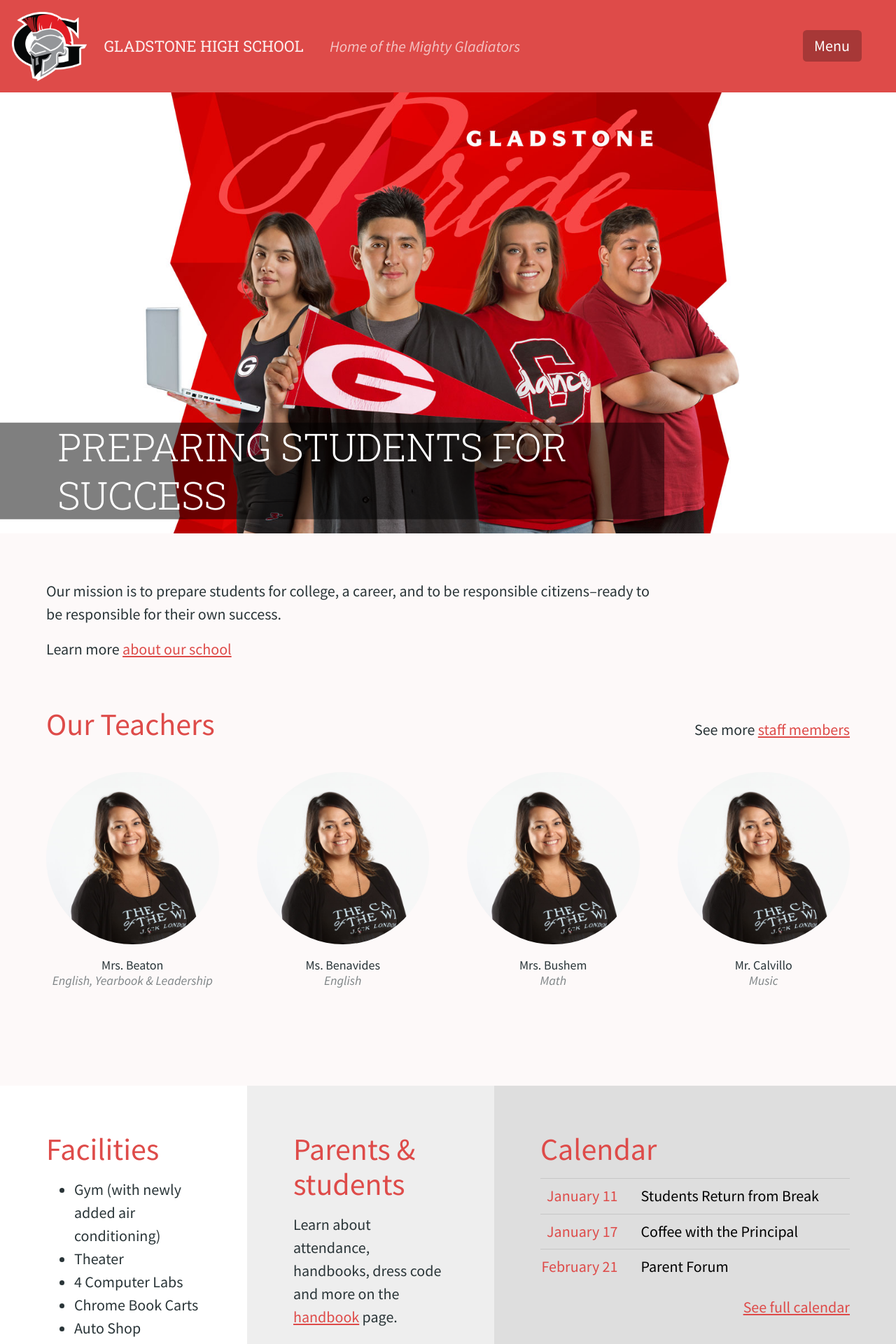
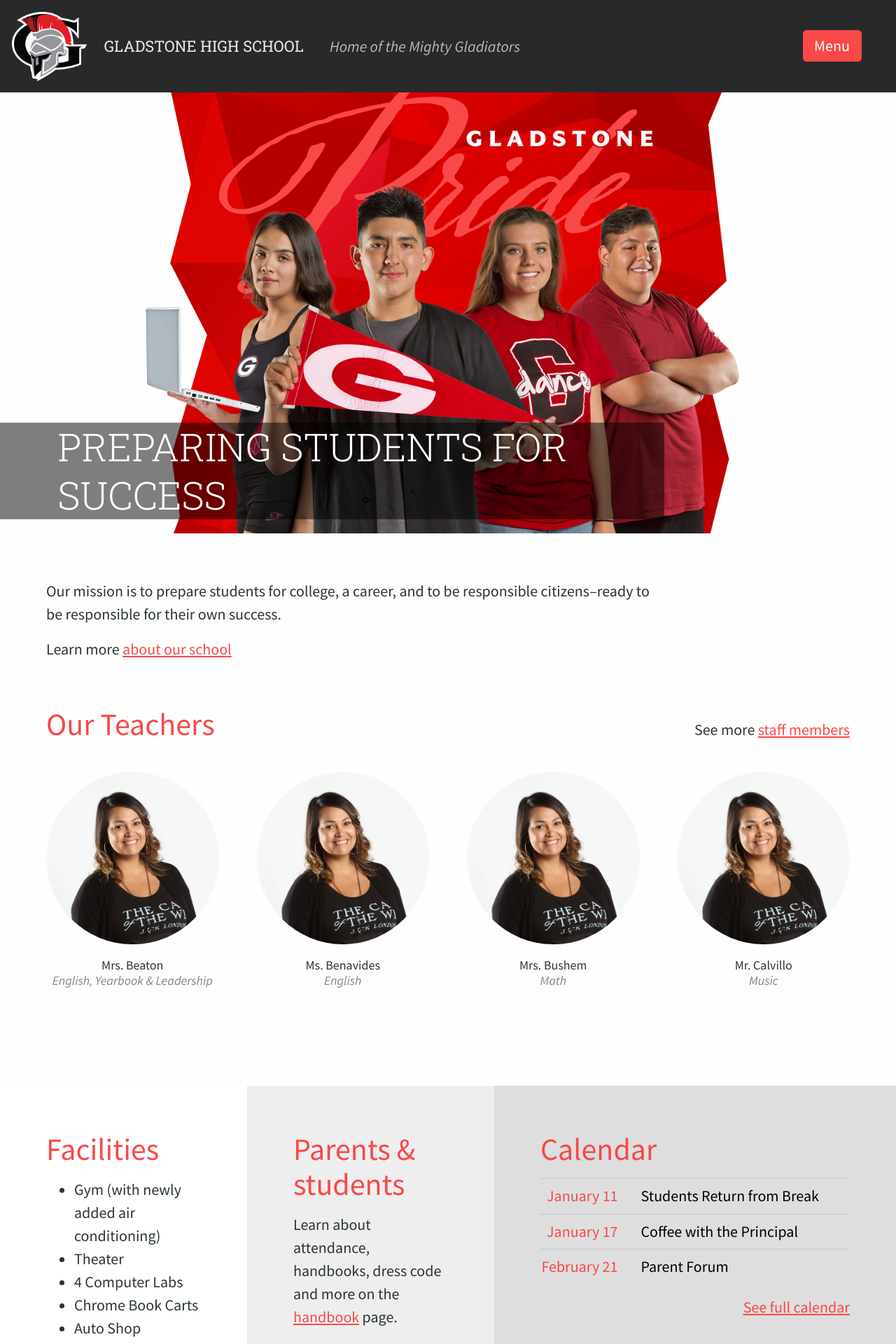
Before and after one commit to jimthoburn/gladstone, a Jekyll site: the page built from home.markdown, in a window 1280 px wide. Shown: the top 1920 px of the page at 70% size. Built offline with Jekyll 4.4.1, drawn with Linux system fonts in a browser that asks for light colours.

Commit message:
Tweak colors

```diff
--- a/_css/layout.css
+++ b/_css/layout.css
@@ -143,6 +143,7 @@
     font-family: inherit;
     font-size: inherit;
     background-color: rgba(0, 0, 0, 0.25);
+    background-color: var(--strawberry);
     color: white;
     border-width: 0;
     padding: 0.375em 0.75em;
--- a/css/shared.css
+++ b/css/shared.css
@@ -6,25 +6,27 @@
 
   body {
     background-color: rgba(209, 36, 42, 0.025); /* --cherry */
+    background-color: rgb(255, 254, 254);
     color: rgb(42, 53, 56);
   }
 
   a {
-    color: rgb(222, 75, 73);
+    color: rgb(249, 72, 72);
   }
 
   main h2 {
-    color: rgb(222, 75, 73);
+    color: rgb(249, 72, 72);
   }
 
   dt {
-    color: rgb(222, 75, 73);
+    color: rgb(249, 72, 72);
   }
 
   header,
   nav,
   footer {
-    background-color: rgb(222, 75, 73);
+    background-color: rgb(40, 41, 43);
+    color: rgba(0, 0, 0, 0.9);
     color: rgba(255, 255, 255, 0.9);
   }
 
@@ -390,6 +392,7 @@
     font-family: inherit;
     font-size: inherit;
     background-color: rgba(0, 0, 0, 0.25);
+    background-color: rgb(249, 72, 72);
     color: white;
     border-width: 0;
     padding: 0.375em 0.75em;
--- a/home.markdown
+++ b/home.markdown
@@ -4,7 +4,7 @@ classname: home
 layout: default
 ---
 
-![](/images/photos/pride.jpg)
+![](/images/photos/pride.png)
 
 # Preparing students for success
 
```
Also changed, not shown: _css/color.css (+10 -2 lines), images/photos/academics.jpg (added), images/photos/academics.png (added), images/photos/pride.png (added), 1 other file.
